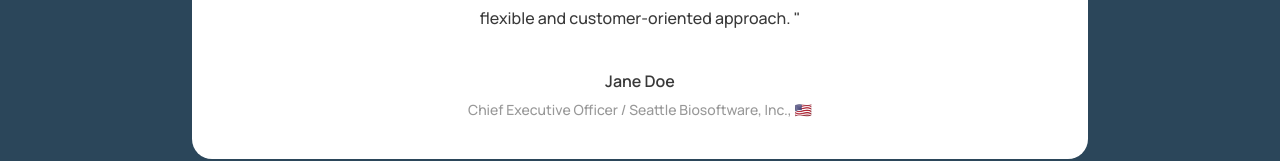
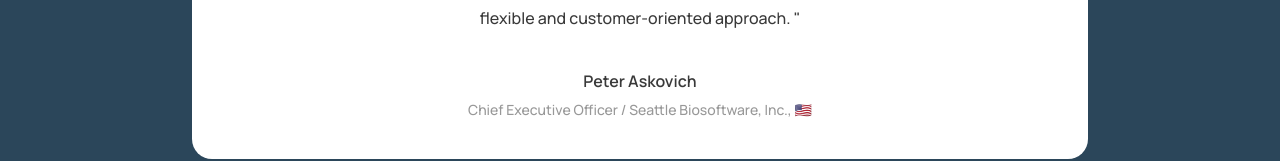
Before and after one commit to LanxyT1/swd-landing-demo, a Next.js app: page /components/testimonials/testimonials in a window 1280 px wide. Shown: the part 480-641 px from the top of the page. Built offline with nearby package versions, Linux system fonts and the light colour scheme.

Commit message:
Fixed the issue with the customer name in testimonials

```diff
--- a/src/data/testimonial/testimonal-list.ts
+++ b/src/data/testimonial/testimonal-list.ts
@@ -6,7 +6,7 @@ export const testimonialList: Testimonial[] = [
         comment: "SWD Factory has been part of our Global Team, providing services for NanoString Technologies since July 2019. " +
             "During this time, SWD Factory has established itself as a stable and reliable partner with efficient, flexible and " +
             "customer-oriented approach.",
-        customerName: "Jane Doe",
+        customerName: "Peter Askovich",
         position: "Chief Executive Officer / Seattle Biosoftware, Inc., 🇺🇸"
     },
     {
```
